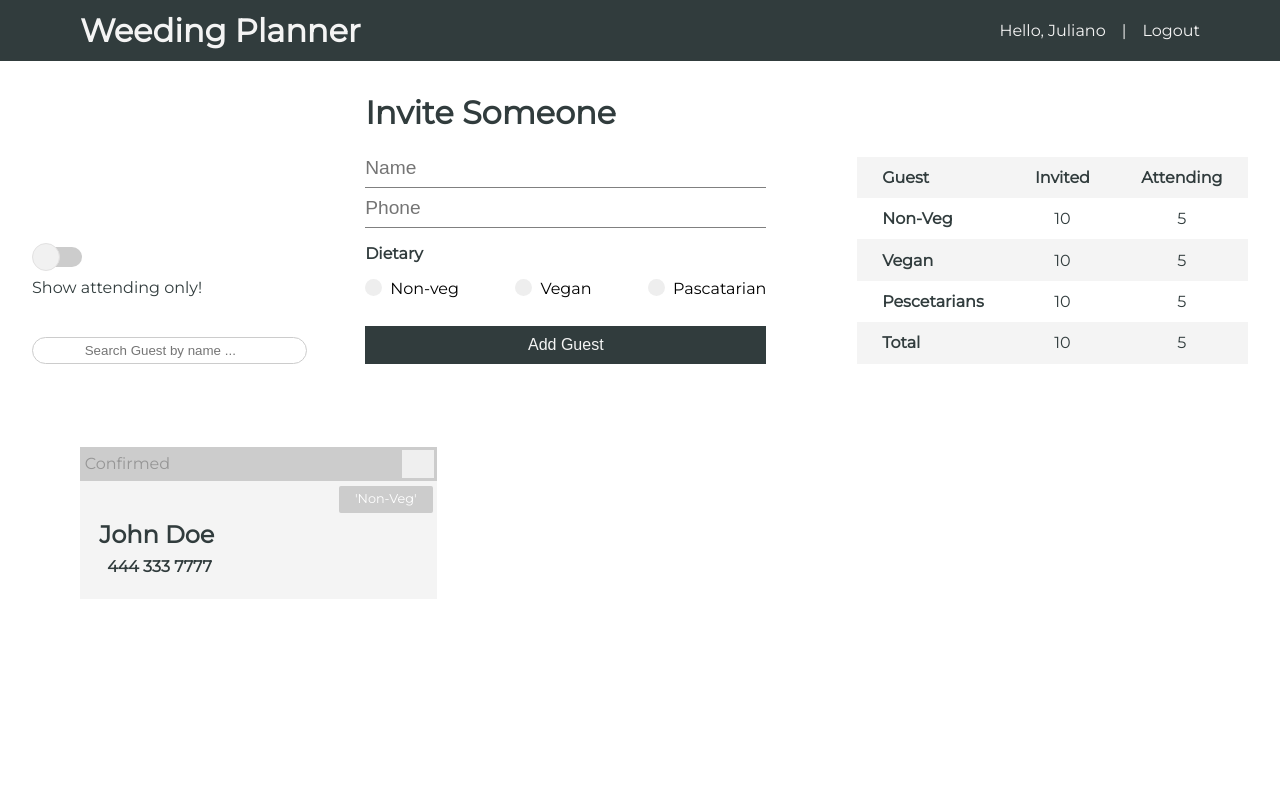
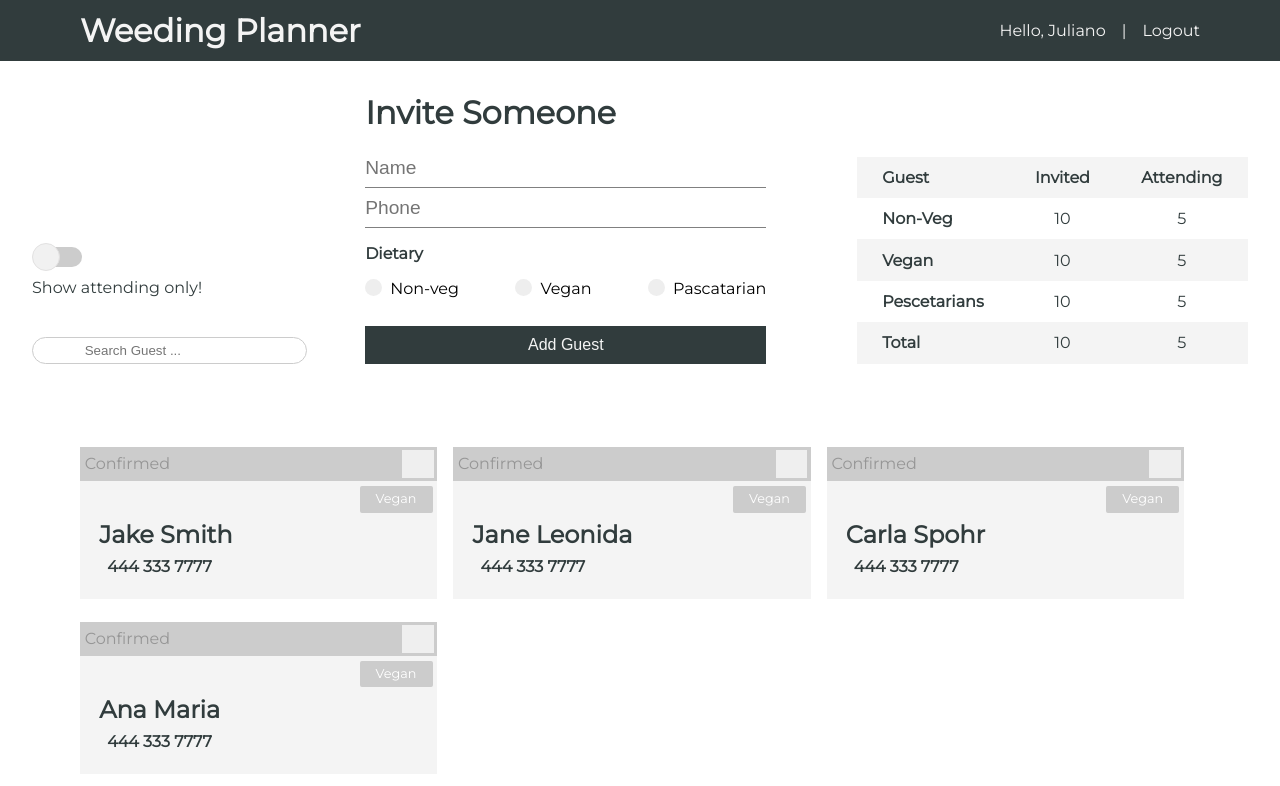
Before and after one commit to julianoperin/Rate-My-City, a React (Create React App) app: page / in a window 1280 px wide. Shown: the top 786 px of the page. Built offline with nearby package versions, Linux system fonts and the light colour scheme.

Commit message:
Finished the set up of the context

```diff
--- a/src/App.js
+++ b/src/App.js
@@ -2,13 +2,16 @@ import React from "react";
 import "./App.css";
 import Navbar from "./components/layouts/navbar/Navbar";
 import Home from "./components/pages/Home";
+import GuestState from "./context/guestContext/GuestState";
 
 function App() {
   return (
-    <div>
-      <Navbar />
-      <Home />
-    </div>
+    <GuestState>
+      <div>
+        <Navbar />
+        <Home />
+      </div>
+    </GuestState>
   );
 }
 
--- a/src/components/guests/Guest/Guest.js
+++ b/src/components/guests/Guest/Guest.js
@@ -1,7 +1,9 @@
 import React from "react";
 import "./Guest.css";
 
-const Guest = () => {
+const Guest = ({ guest }) => {
+  const { id, name, phone, dietary, isconfirmed } = guest;
+
   return (
     <div className="guest-card">
       <div className="card-head">
@@ -24,8 +26,8 @@ const Guest = () => {
         </div>
       </div>
       <div className="card-body">
-        <h2>John Doe</h2>
-        <span className="badge red">'Non-Veg'</span>
+        <h2>{name}</h2>
+        <span className="badge red">{dietary}</span>
         <div className="contact">
           <i className="fas fa-phone-alt" />
           <p>444 333 7777</p>
--- a/src/components/guests/GuestSearch/GuestSearch.js
+++ b/src/components/guests/GuestSearch/GuestSearch.js
@@ -3,11 +3,7 @@ import React from "react";
 const GuestSearch = () => {
   return (
     <div>
-      <input
-        type="text"
-        className="search"
-        placeholder=" Search Guest by name ..."
-      />
+      <input type="text" className="search" placeholder=" Search Guest ..." />
       <i className="fas fa-search search-icon" />
     </div>
   );
--- a/src/components/guests/GuestsGrid/Guests.js
+++ b/src/components/guests/GuestsGrid/Guests.js
@@ -1,10 +1,15 @@
-import React from "react";
+import React, { useContext } from "react";
+import GuestContext from "../../../context/guestContext/guestContext";
 import Guest from "../Guest/Guest";
 
 const Guests = () => {
+  const { guests } = useContext(GuestContext);
+
   return (
     <div className="guests">
-      <Guest />
+      {guests.map((guest) => {
+        return <Guest key={guest.id} guest={guest} />;
+      })}
     </div>
   );
 };
--- /dev/null
+++ b/src/context/guestContext/GuestState.js
@@ -0,0 +1,48 @@
+import React, { useReducer } from "react";
+import GuestContext from "./guestContext";
+import guestReducer from "./guestReducer";
+
+const GuestState = (props) => {
+  const initialState = {
+    guests: [
+      {
+        id: 1,
+        name: "Jake Smith",
+        phone: "333 444 555",
+        dietary: "Vegan",
+        isconfirmed: false,
+      },
+      {
+        id: 2,
+        name: "Jane Leonida",
+        phone: "333 444 555",
+        dietary: "Vegan",
+        isconfirmed: false,
+      },
+      {
+        id: 3,
+        name: "Carla Spohr",
+        phone: "333 444 555",
+        dietary: "Vegan",
+        isconfirmed: true,
+      },
+      {
+        id: 4,
+        name: "Ana Maria",
+        phone: "333 444 555",
+        dietary: "Vegan",
+        isconfirmed: false,
+      },
+    ],
+  };
+
+  const [state, dispatch] = useReducer(guestReducer, initialState);
+
+  return (
+    <GuestContext.Provider value={{ guests: state.guests }}>
+      {props.children}
+    </GuestContext.Provider>
+  );
+};
+
+export default GuestState;
--- /dev/null
+++ b/src/context/guestContext/guestContext.js
@@ -0,0 +1,4 @@
+import { createContext } from "react";
+const GuestContext = createContext();
+
+export default GuestContext;
```
Also changed, not shown: src/context/guestContext/guestReducer.js (added), src/context/types.js (added).
